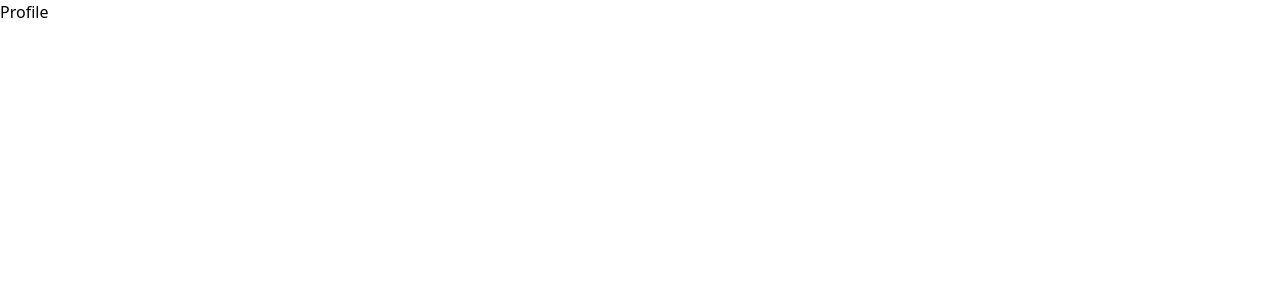
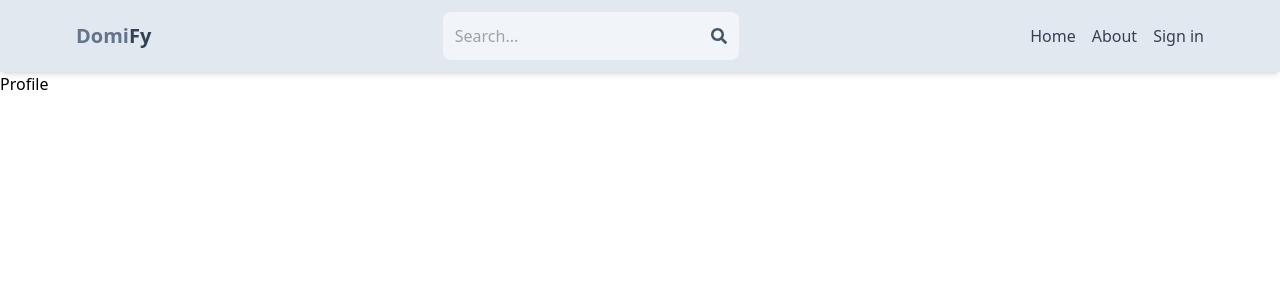
Before and after one commit to iamakashpc/Domify, a React (Vite) app in the folder client/: page /profile in a window 1280 px wide. Shown: the top 300 px of the page. Built offline with nearby package versions, Linux system fonts and the light colour scheme.

Commit message:
Header components is set

```diff
--- a/client/package.json
+++ b/client/package.json
@@ -12,6 +12,7 @@
   "dependencies": {
     "react": "^18.2.0",
     "react-dom": "^18.2.0",
+    "react-icons": "^5.0.1",
     "react-router-dom": "^6.22.1"
   },
   "devDependencies": {
--- a/client/src/App.jsx
+++ b/client/src/App.jsx
@@ -5,9 +5,11 @@
 import Profile from "./pages/Profile"
 import SignIn from "./pages/SignIn"
 import SignUp from "./pages/SignUp"
+import Header from "./components/Header"
 const App = () => {
   return (
     <BrowserRouter>
+    <Header/>
     <Routes>
         <Route path="/" element={<Home/>}/>
         <Route path="/about" element={<About/>}/>
--- /dev/null
+++ b/client/src/components/Header.jsx
@@ -0,0 +1,45 @@
+import { Link } from "react-router-dom"
+import { FaSearch } from "react-icons/fa";
+
+const Header = () => {
+  return (
+		<header className="bg-slate-200 shadow-md">
+			<div className="flex justify-between items-center max-w-6xl mx-auto p-3">
+				<Link to="/">
+					<h1 className="font-bold text-sm sm:text-xl flex flex-wrap">
+						<span className="text-slate-500">Domi</span>
+						<span className="text-slate-700">Fy</span>
+					</h1>
+				</Link>
+				<form className="bg-slate-100 p-3 rounded-lg flex items-center">
+					<input
+						type="text"
+						placeholder="Search..."
+						className="bg-transparent focus:outline-none w-24 sm:w-64"
+					/>
+					<FaSearch className="text-slate-600" />
+				</form>
+				<ul className="flex gap-4">
+					<Link to="/">
+						<li className="hidden sm:inline text-slate-700 hover:underline cursor-pointer">
+							Home
+						</li>
+					</Link>
+					<Link to="/about">
+						<li className="hidden sm:inline text-slate-700 hover:underline cursor-pointer">
+							About
+						</li>
+					</Link>
+					<Link to="/sign-in">
+						<li className=" text-slate-700 hover:underline cursor-pointer">
+							{" "}
+							Sign in
+						</li>
+					</Link>
+				</ul>
+			</div>
+		</header>
+	);
+}
+
+export default Header
```
Also changed, not shown: 1 other file (tests, documents, lock files or other folders).
